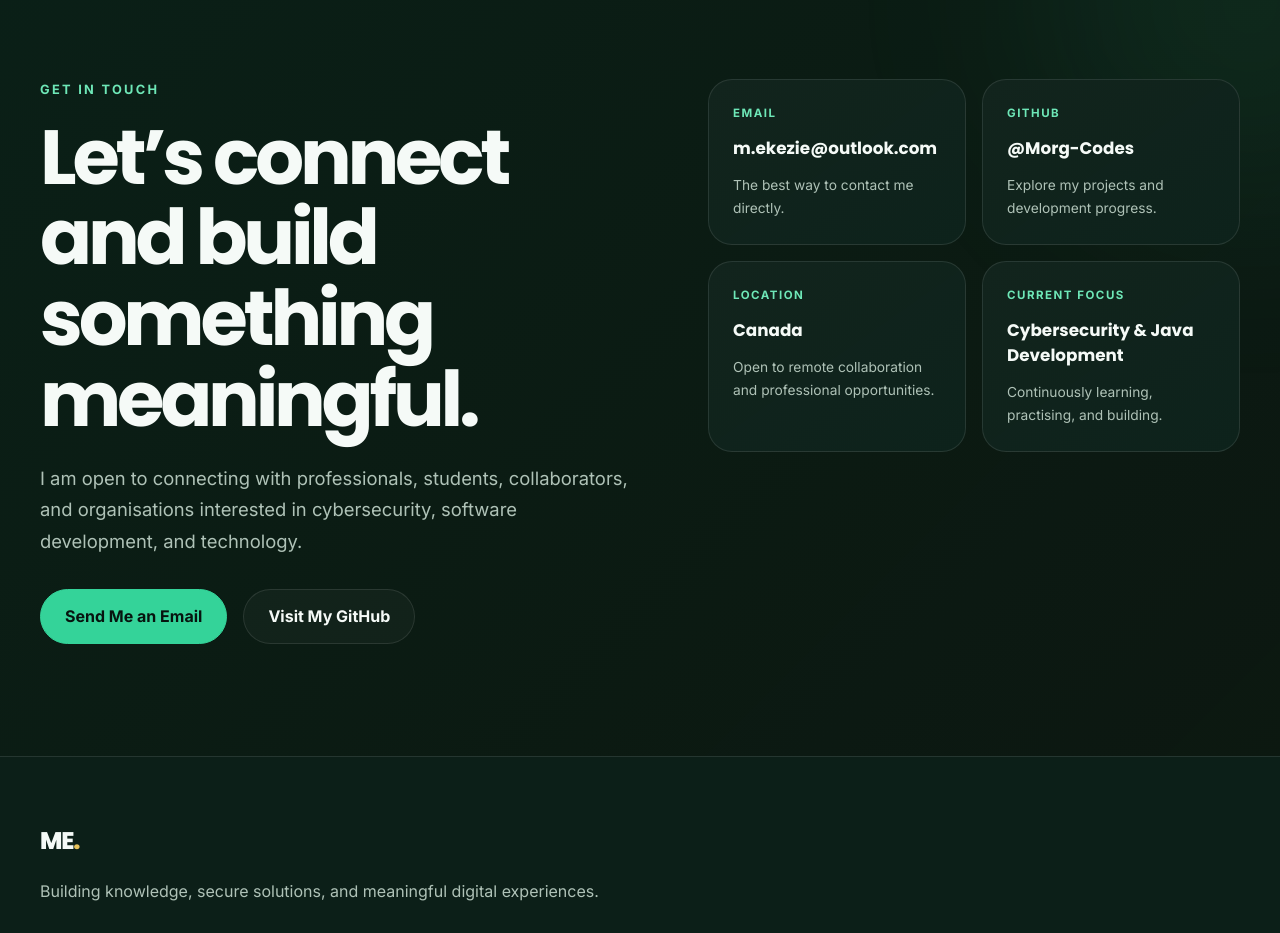
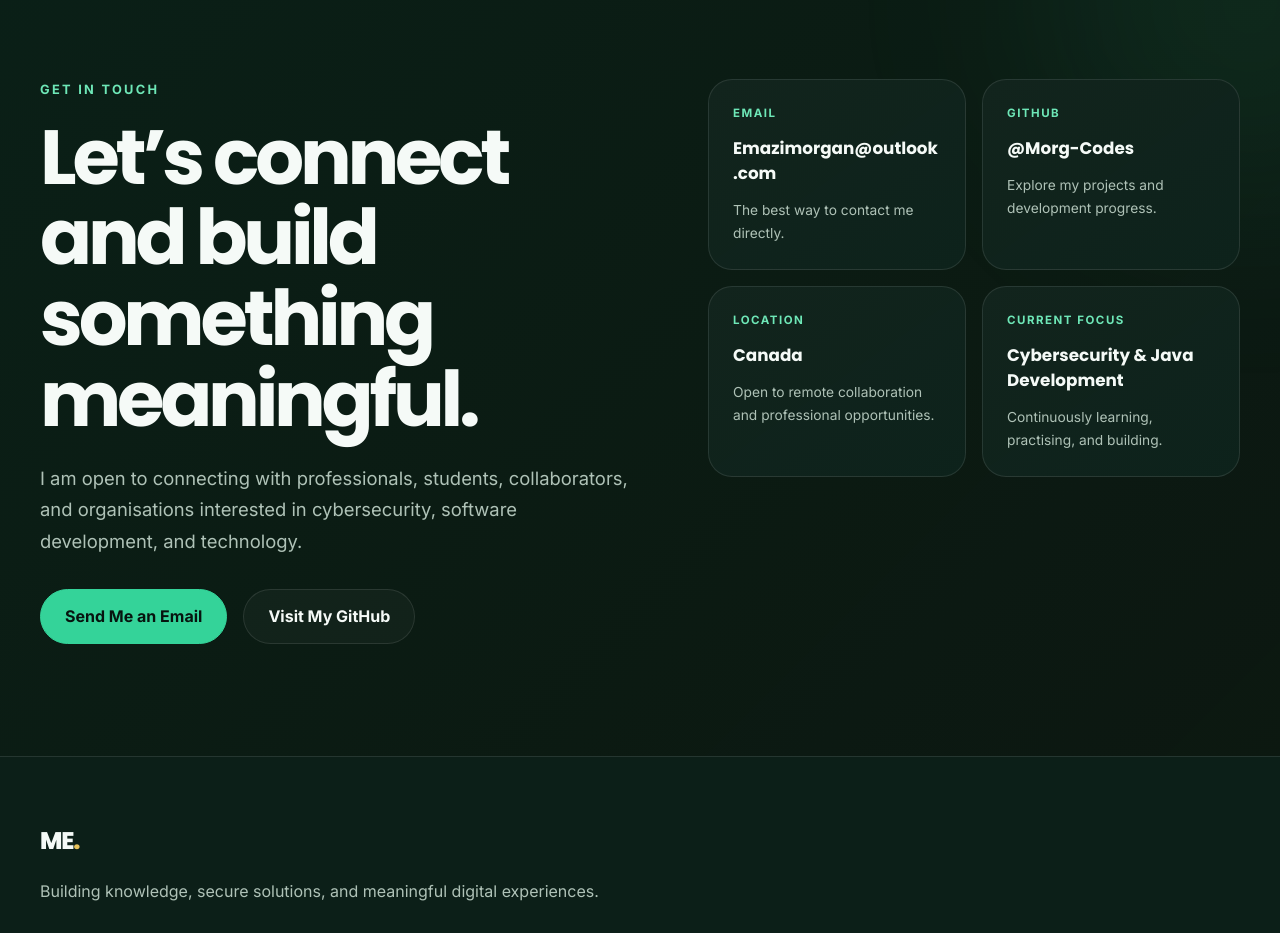
Before and after one commit to Morg-Codes/morgan-ekezie-portfolio, a plain HTML site: page index.html in a window 1280 px wide. Shown: the part 9880-10813 px from the top of the page. Drawn offline with Linux system fonts and the light colour scheme.

Commit message:
chore: update portfolio contact email

```diff
--- a/index.html
+++ b/index.html
@@ -1188,7 +1188,7 @@
                 <div class="contact-actions">
                     <a
                         class="button button-primary"
-                        href="mailto:m.ekezie@outlook.com"
+                        href="mailto:Emazimorgan@outlook.com"
                     >
                         Send Me an Email
                     </a>
@@ -1214,8 +1214,9 @@
                     </p>
 
                     <h3>
-                        <a href="mailto:m.ekezie@outlook.com">
-                            m.ekezie@outlook.com
+<a href="mailto:Emazimorgan@outlook.com">
+    Emazimorgan@outlook.com
+
                         </a>
                     </h3>
 
```
